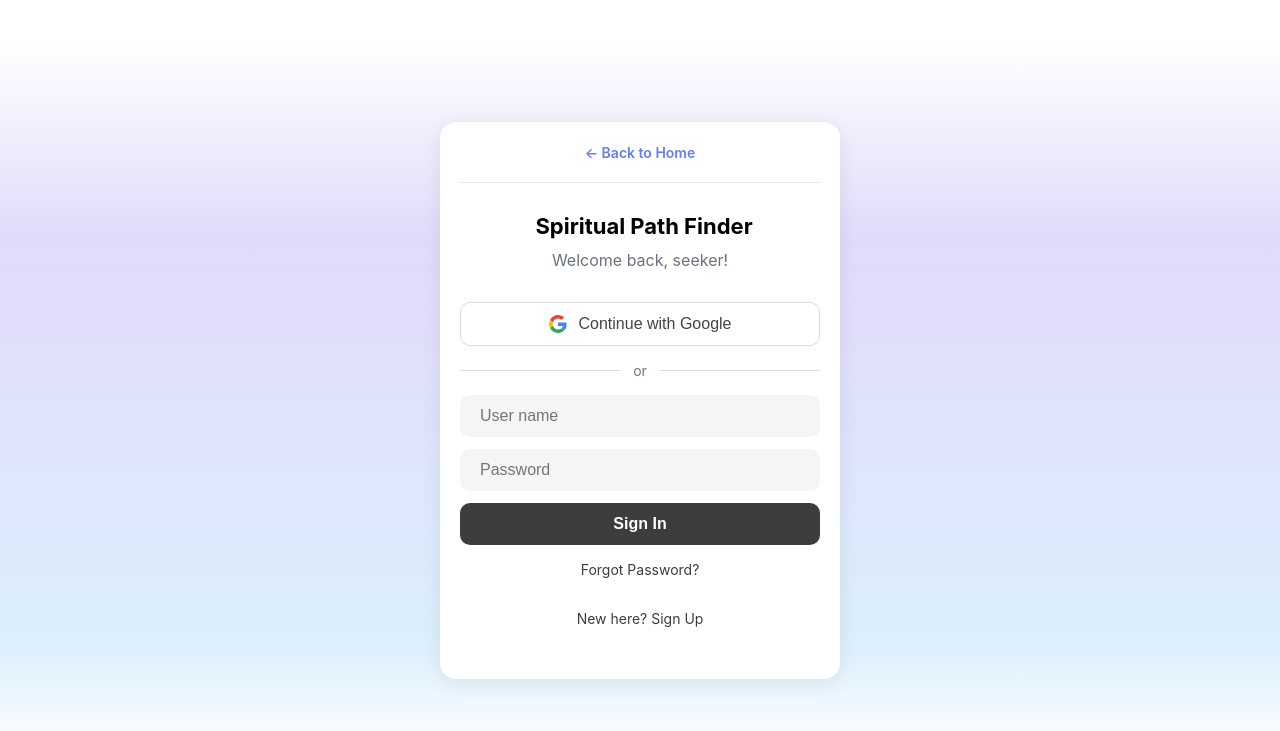
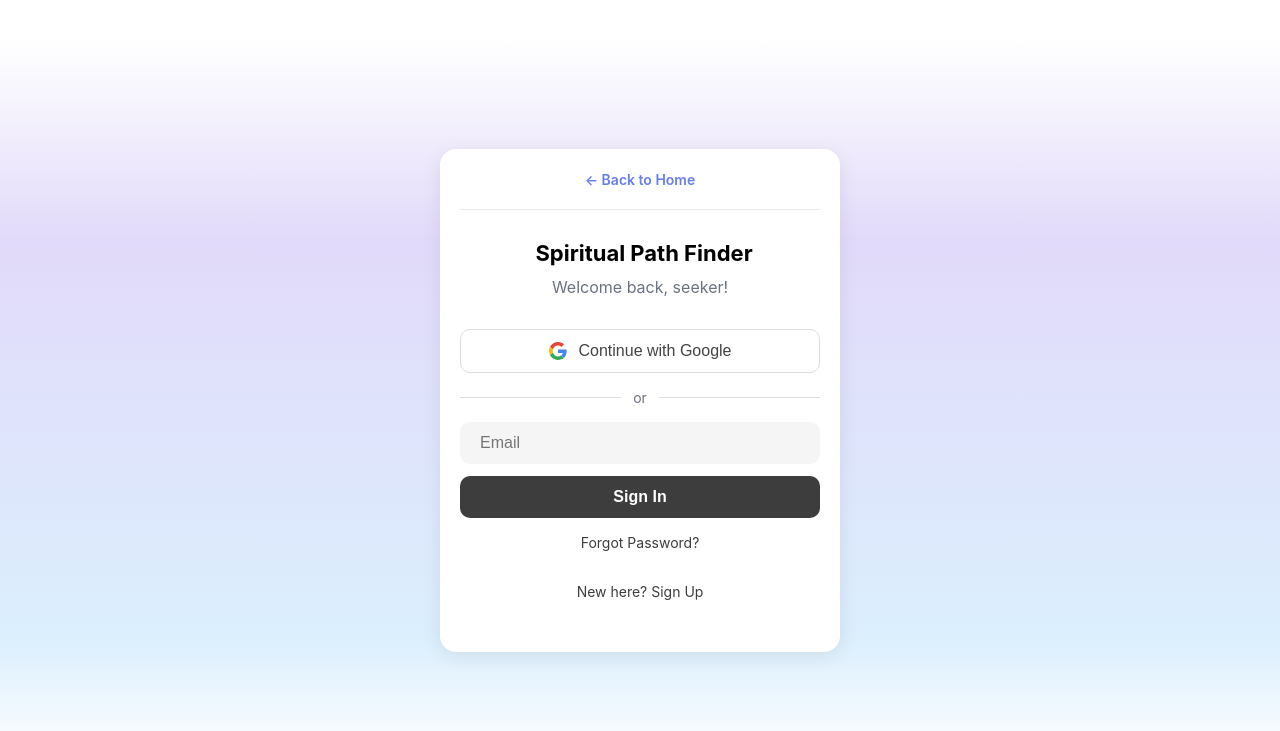
Before and after one commit to YoonJ-C/Spiritual-Path-Assessment, a Flask app: page /login in a window 1280 px wide. Shown: the top 731 px of the page. Run offline with Flask 2, Linux system fonts and the light colour scheme; some libraries are stand-ins or nearby versions.

Commit message:
Update script.js and index.html

```diff
--- a/static/script.js
+++ b/static/script.js
@@ -87,17 +87,11 @@ async function authenticateWithFirebase(email, password, isSignup) {
 // ==================== AUTHENTICATION ====================
 
 async function authenticate() {
-    const username = document.getElementById('authUsername').value.trim();
+    const email = document.getElementById('authEmail').value.trim();
+    const username = document.getElementById('authUsername') ? document.getElementById('authUsername').value.trim() : '';
     const password = document.getElementById('authPassword').value;
-    const email = document.getElementById('authEmail') ? document.getElementById('authEmail').value.trim() : '';
 
-    if (!username || !password) {
-        document.getElementById('result').innerHTML =
-            '<p class="error-msg">⚠️ Please fill in all fields</p>';
-        return;
-    }
-
-    if (window.location.pathname === '/signup' && !email) {
+    if (!email || !password) {
         document.getElementById('result').innerHTML =
             '<p class="error-msg">⚠️ Please fill in all fields</p>';
         return;
@@ -106,8 +100,8 @@ async function authenticate() {
     const isSignup = window.location.pathname === '/signup';
     const endpoint = isSignup ? '/signup' : '/login';
 
-    // Try Firebase authentication first if available and email is provided
-    if (window.firebaseEnabled && email) {
+    // Try Firebase authentication first if available
+    if (window.firebaseEnabled) {
         try {
             const idToken = await authenticateWithFirebase(email, password, isSignup);
 
@@ -139,11 +133,13 @@ async function authenticate() {
             return;
         } catch (error) {
             console.error('Firebase auth error:', error);
-            // Fall through to legacy auth
+            document.getElementById('result').innerHTML =
+                `<p class="error-msg">${error.message || 'Authentication failed'}</p>`;
+            return;
         }
     }
 
-    // Legacy authentication (username/password)
+    // Legacy authentication fallback (if Firebase is disabled)
     const body = isSignup
         ? {username, password, email}
         : {username, password};
--- a/templates/index.html
+++ b/templates/index.html
@@ -81,11 +81,20 @@
                 </div>
                 {% endif %}
 
+                <!-- Around line 84-88 -->
+                {% if firebase_config and firebase_config.apiKey %}
+                <input type="email" id="authEmail" placeholder="Email">
+                {% else %}
                 <input type="text" id="authUsername" placeholder="User name">
+                {% endif %}
+                {% if is_signup and firebase_config and firebase_config.apiKey %}
+                <input type="text" id="authUsername" placeholder="Display Name (optional)">
+                {% elif not firebase_config or not firebase_config.apiKey %}
                 {% if is_signup %}
                 <input type="email" id="authEmail" placeholder="Email">
                 {% endif %}
-                <input type="password" id="authPassword" placeholder="Password">
+                {% endif %}
+
                 <button onclick="authenticate()">{{ 'Sign Up' if is_signup else 'Sign In' }}</button>
                 <div id="result"></div>
                 {% if not is_signup %}
```
